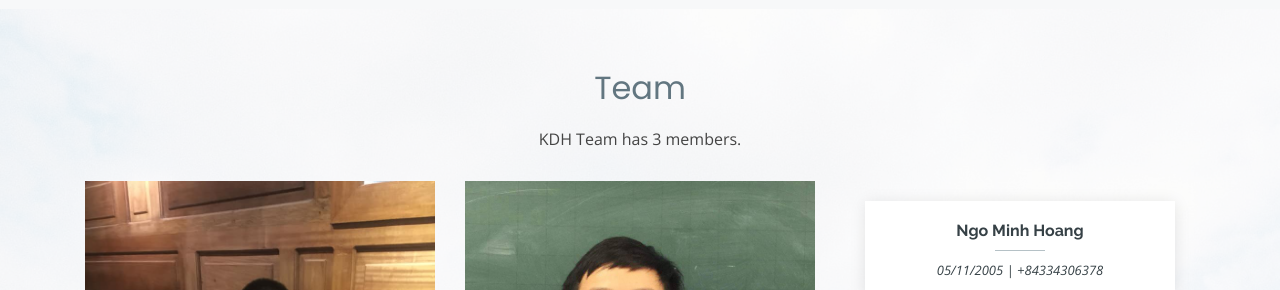
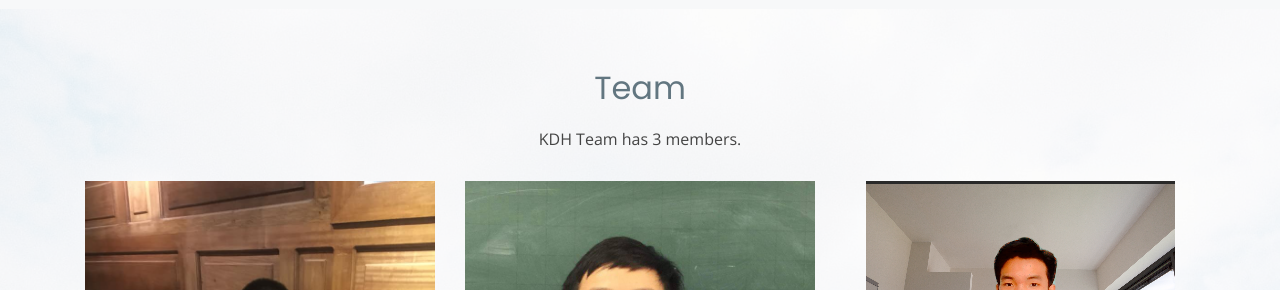
Before and after one commit to AxeyedTran/KDHTeam, a plain HTML site: page index.html in a window 1280 px wide. Shown: the part 1906-2196 px from the top of the page. Drawn offline with nearby package versions, Linux system fonts and the light colour scheme; files whose address does not match are found by name.

Commit message:
Update index.html

```diff
--- a/index.html
+++ b/index.html
@@ -248,7 +248,7 @@
           </div>
           <div class="col-lg-4 col-md-6">
             <div class="member" data-aos="zoom-in" data-aos-delay="100">
-              <div class="pic"><img src="Main/img/hh.png" class="img-fluid" alt=""></div>
+              <div class="pic"><img src="Main/img/mh.png" class="img-fluid" alt=""></div>
               <div class="member-info">
                 <h4>Ngo Minh Hoang</h4>
                 <span>05/11/2005 | +84334306378</span>
```
